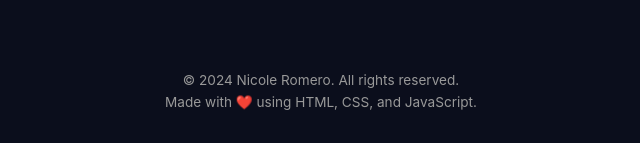
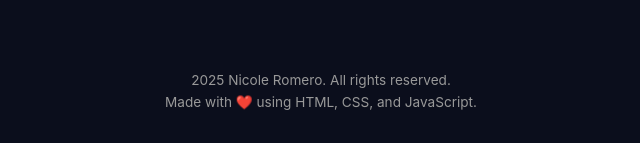
Before and after one commit to nicoleromeroo/Personal-Website, a plain HTML site: page index.html in a window 1280 px wide. Shown: the part 3279-3422 px from the top of the page, 319-959 px from the left. Drawn offline with Linux system fonts and the light colour scheme.

Commit message:
accidentally wrote 2024.

```diff
--- a/index.html
+++ b/index.html
@@ -202,7 +202,7 @@
 
     <!-- Footer: Just a small copyright -->
     <footer>
-        <p>&copy; 2024 Nicole Romero. All rights reserved.</p>
+        <p>2025 Nicole Romero. All rights reserved.</p>
         <p>Made with ❤️ using HTML, CSS, and JavaScript.</p>
     </footer>
 
```
